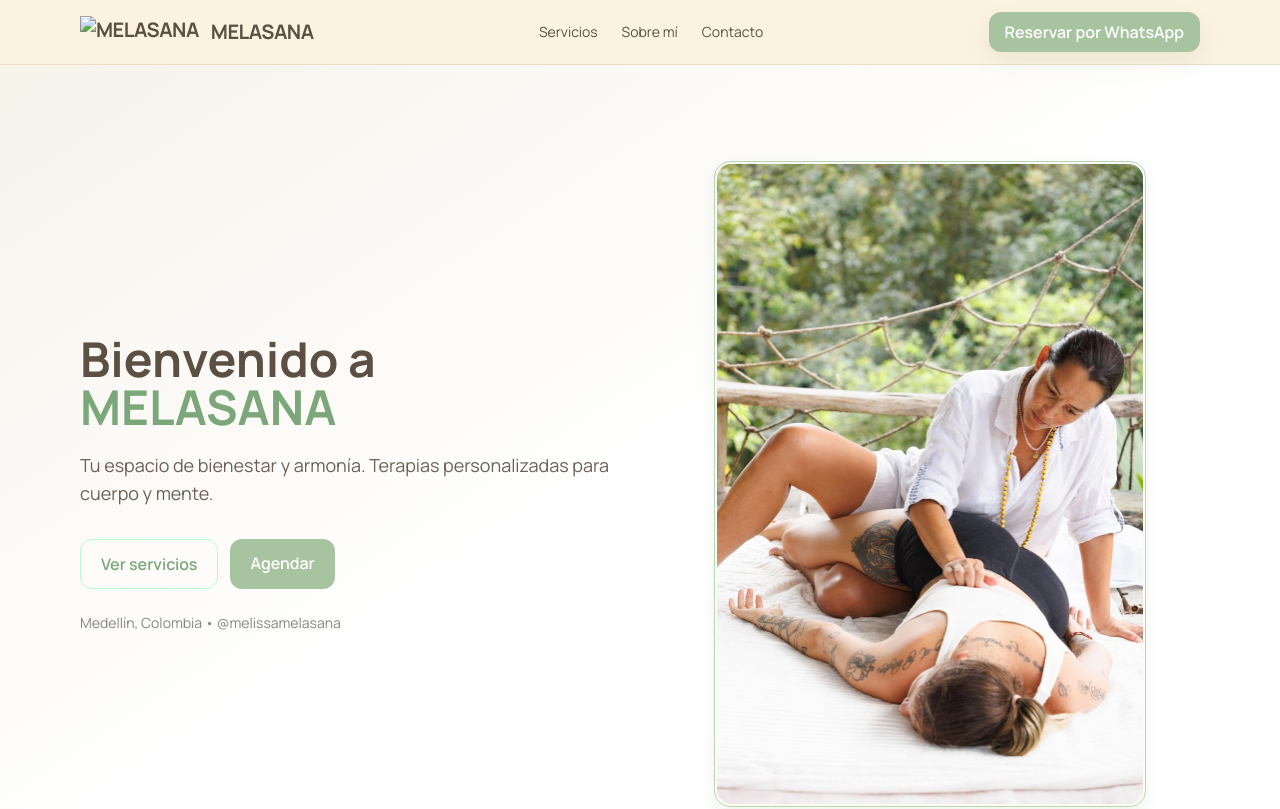
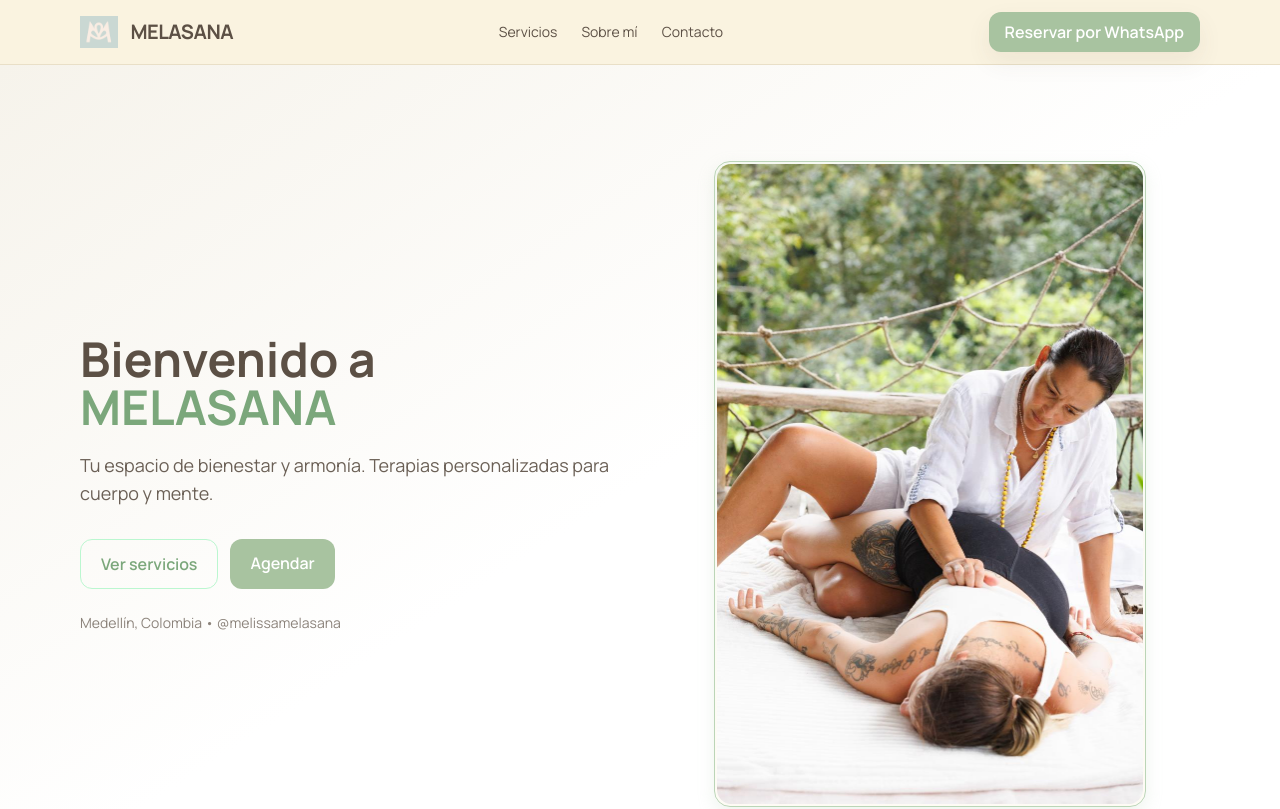
Before and after one commit to melissamelasana/melasana, a plain HTML site: page index.html in a window 1280 px wide. Shown: the top 809 px of the page. Drawn offline with nearby package versions, Linux system fonts and the light colour scheme.

Commit message:
Update index.html

```diff
--- a/index.html
+++ b/index.html
@@ -71,7 +71,7 @@
     <div class="max-w-6xl mx-auto px-4 py-3 flex items-center justify-between">
       <a href="#inicio" class="flex items-center gap-3 font-extrabold tracking-tight text-xl">
         <!-- Logo (opcional): sube assets/logo-melasana.png -->
-        <img src="assets/logo-melasana.png" alt="MELASANA" class="h-8 w-auto hidden sm:block">
+        <img src="assets/logo.png" alt="MELASANA" class="h-8 w-auto hidden sm:block">
         <span>MELASANA</span>
       </a>
       <nav class="hidden md:flex gap-6 text-sm">
```
